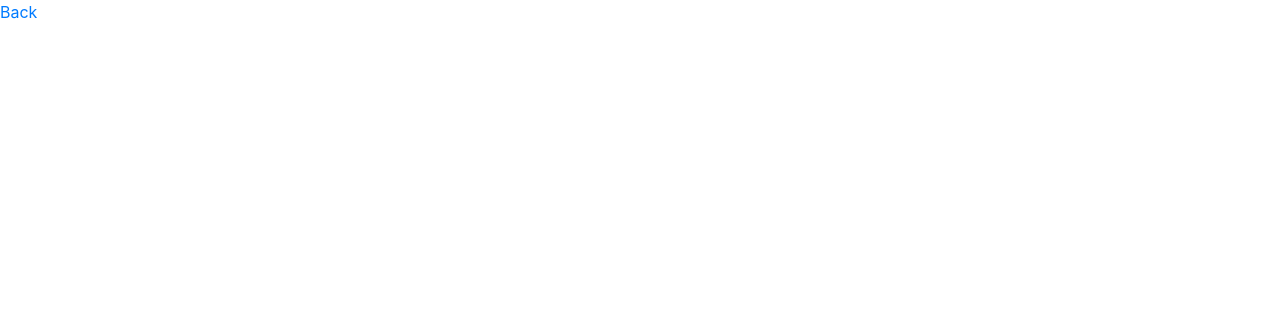
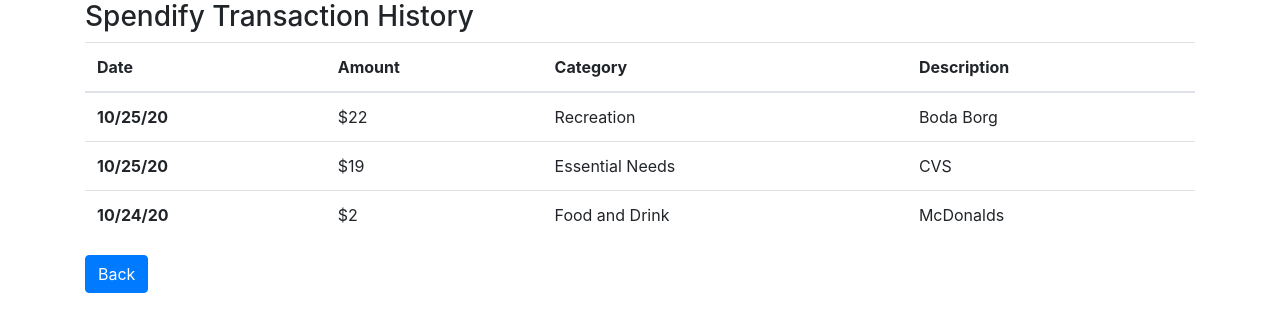
Before and after one commit to erictrimbs/Spendify, a plain HTML site: page client/history.html in a window 1280 px wide. Drawn offline with nearby package versions, Linux system fonts and the light colour scheme.

Commit message:
Modify dashboard and history

```diff
--- a/client/history.html
+++ b/client/history.html
@@ -5,6 +5,43 @@
         <link rel="stylesheet" href="https://cdn.jsdelivr.net/npm/bootstrap@4.5.3/dist/css/bootstrap.min.css" integrity="sha384-TX8t27EcRE3e/ihU7zmQxVncDAy5uIKz4rEkgIXeMed4M0jlfIDPvg6uqKI2xXr2" crossorigin="anonymous">
     </head>
     <body>
-        <a href="dashboard.html">Back</a>
+        <div id="heading-wrapper" class="container">
+            <h3 class="display-5">Spendify Transaction History</h3>
+        </div>
+        <div id="history-wrapper" class="container">
+            <table class="table">
+              <thead>
+                <tr>
+                  <th scope="col">Date</th>
+                  <th scope="col">Amount</th>
+                  <th scope="col">Category</th>
+                  <th scope="col">Description</th>
+                </tr>
+              </thead>
+              <tbody>
+                <tr>
+                  <th scope="row">10/25/20</th>
+                  <td>$22</td>
+                  <td>Recreation</td>
+                  <td>Boda Borg</td>
+                </tr>
+                <tr>
+                  <th scope="row">10/25/20</th>
+                  <td>$19</td>
+                  <td>Essential Needs</td>
+                  <td>CVS</td>
+                </tr>
+                <tr>
+                  <th scope="row">10/24/20</th>
+                  <td>$2</td>
+                  <td>Food and Drink</td>
+                  <td>McDonalds</td>
+                </tr>
+              </tbody>
+            </table>
+        </div>
+        <div id="back-wrapper" class="container">
+            <a class="btn btn-primary" href="dashboard.html">Back</a>
+        </div>
     </body>
 </html>
```
Also changed, not shown: client/dashboard.html (+16 -3 lines).
